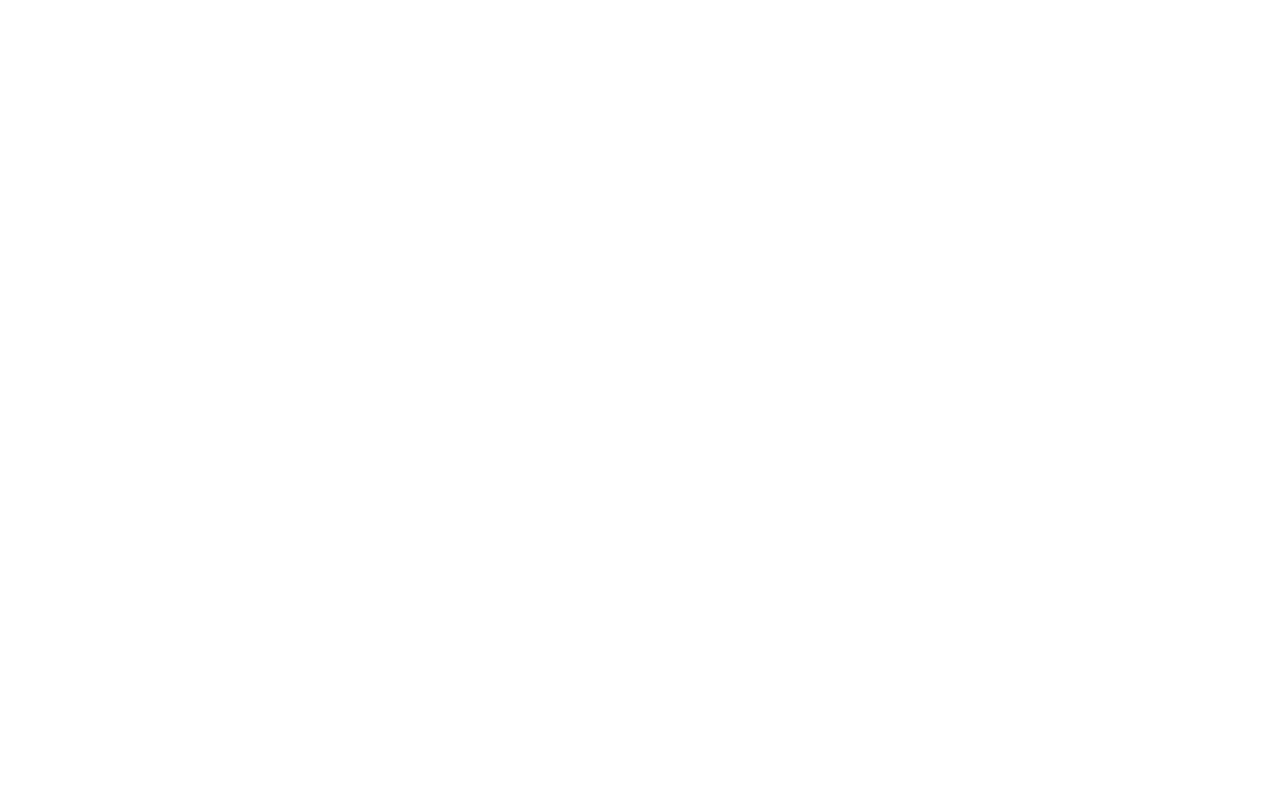
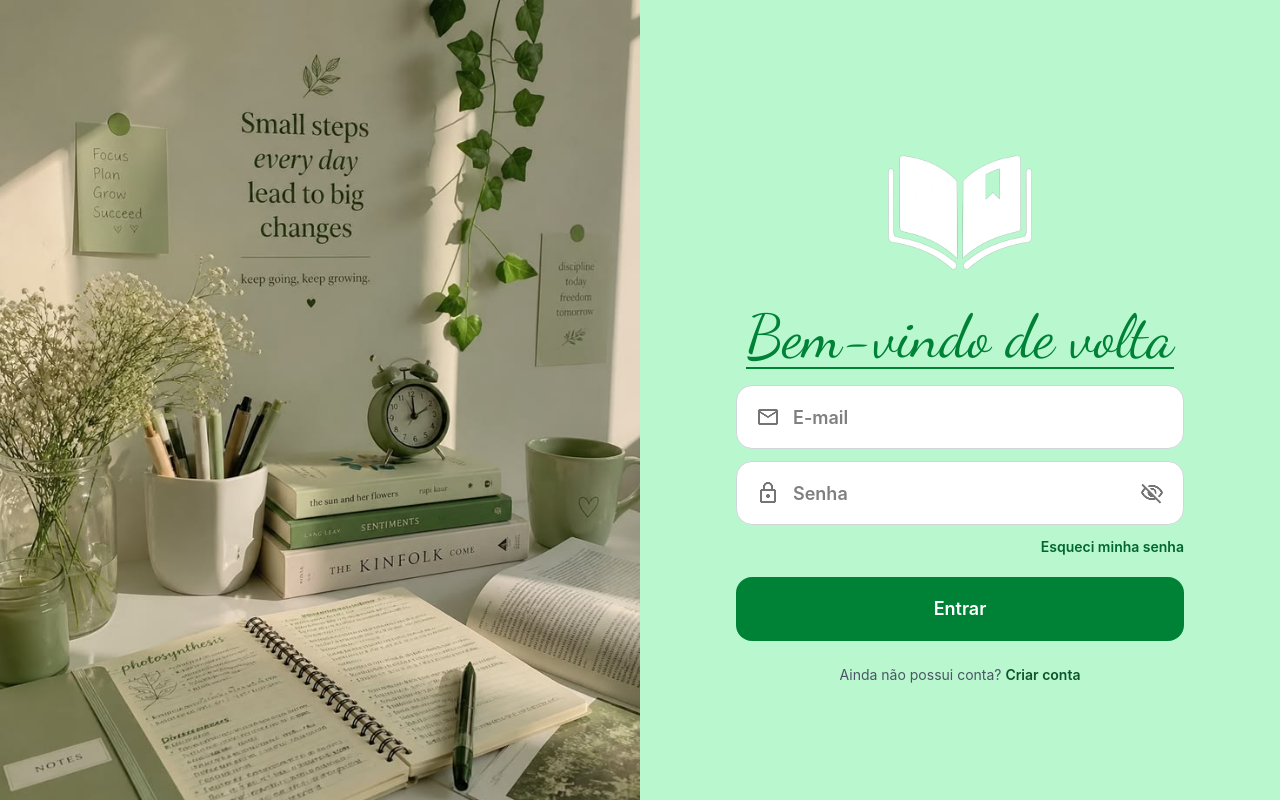
Before and after one commit to RFXXS-DEV/ProjectNexStudy, a Flask app: page /login in a window 1280 px wide. Before the commit the page is empty. Run offline with Flask 3, Linux system fonts and the light colour scheme.

Commit message:
feat: implementa primeira versão da tela de Login

```diff
--- a/static/css/output.css
+++ b/static/css/output.css
@@ -43,6 +43,8 @@
     --text-5xl--line-height: 1;
     --text-6xl: 3.75rem;
     --text-6xl--line-height: 1;
+    --text-8xl: 6rem;
+    --text-8xl--line-height: 1;
     --font-weight-semibold: 600;
     --font-weight-bold: 700;
     --font-weight-extrabold: 800;
@@ -265,6 +267,9 @@
   .mb-4 {
     margin-bottom: calc(var(--spacing) * 4);
   }
+  .mb-5 {
+    margin-bottom: calc(var(--spacing) * 5);
+  }
   .mb-6 {
     margin-bottom: calc(var(--spacing) * 6);
   }
@@ -353,6 +358,9 @@
   }
   .justify-center {
     justify-content: center;
+  }
+  .justify-end {
+    justify-content: flex-end;
   }
   .gap-1 {
     gap: var(--spacing);
@@ -471,6 +479,10 @@
     font-size: var(--text-6xl);
     line-height: var(--tw-leading, var(--text-6xl--line-height));
   }
+  .text-8xl {
+    font-size: var(--text-8xl);
+    line-height: var(--tw-leading, var(--text-8xl--line-height));
+  }
   .text-base {
     font-size: var(--text-base);
     line-height: var(--tw-leading, var(--text-base--line-height));
@@ -528,6 +540,9 @@
   }
   .text-green-700 {
     color: var(--color-green-700);
+  }
+  .text-green-800 {
+    color: var(--color-green-800);
   }
   .text-green-900 {
     color: var(--color-green-900);
--- /dev/null
+++ b/static/js/login.js
@@ -0,0 +1,19 @@
+const senha = document.getElementById("senha");
+const olho = document.getElementById("olhoSenha");
+
+olho.addEventListener("click", () => {
+
+    if (senha.type === "password") {
+        senha.type = "text";
+
+        // troca o ícone para olho aberto
+        olho.src = "/static/icons/IconeOlhoAberto(Light).png";
+
+    } else {
+        senha.type = "password";
+
+        // volta para olho fechado
+        olho.src = "/static/icons/IconeOlhoFechado(Light).png";
+    }
+
+});
--- a/templates/login.html
+++ b/templates/login.html
@@ -0,0 +1,148 @@
+<!DOCTYPE html>
+<html lang="pt-BR">
+<head>
+    <meta charset="UTF-8">
+    <meta name="viewport" content="width=device-width, initial-scale=1.0">
+    <link rel="preconnect" href="https://fonts.googleapis.com">
+    <link rel="preconnect" href="https://fonts.gstatic.com" crossorigin>
+    <link href="https://fonts.googleapis.com/css2?family=Bevan:ital@0;1&family=Dancing+Script:wght@400..700&family=Inter:ital,opsz,wght@0,14..32,100..900;1,14..32,100..900&family=Plus+Jakarta+Sans:ital,wght@0,200..800;1,200..800&family=Slabo+27px&display=swap" rel="stylesheet">
+    <link rel="stylesheet" href="{{ url_for('static', filename='css/output.css') }}">
+
+    <title>Login-NexStudy</title>
+
+
+</head>
+<body>
+
+    <body class="min-h-screen">
+
+    <!-- Página inteira -->
+    <main class="flex min-h-screen">
+
+        <!-- ========================================= -->
+        <!-- LADO ESQUERDO - IMAGEM -->
+        <!-- ========================================= -->
+        <section class="w-1/2 h-screen">
+
+            <img
+                src="{{ url_for('static', filename='img/FundoLogin.jpg') }}"
+                alt="Imagem de fundo"
+                class="w-full h-full object-cover">
+
+        </section>
+
+        <!-- ========================================= -->
+        <!-- LADO DIREITO -->
+        <!-- ========================================= -->
+        <section class="w-1/2 h-screen flex items-center justify-center bg-green-200">
+
+            <!-- Container principal -->
+            <div class="w-full max-w-md px-0 flex flex-col items-center">
+
+                <!-- Logo -->
+                <img
+                    src="{{ url_for('static', filename='img/LogoNexStudy.png') }}"
+                    alt="Logo NexStudy"
+                    class="w-48 mb-0">
+
+                <!-- Título -->
+                <h1 class="text-6xl text-green-700 mb-4 font-dancing border-b-2">
+                    Bem-vindo de volta
+                </h1>
+
+                <!-- ================================= -->
+                <!-- FORMULÁRIO -->
+                <!-- ================================= -->
+
+                <form
+                    action=""
+                    method="POST"
+                    class="w-full flex flex-col gap-3">
+
+                    <!-- Email -->
+                    <div class="relative">
+                        <img
+                            src="{{ url_for('static', filename='icons/IconeEmail(Light).png') }}"
+                            alt="Ícone Email"
+                            class="absolute left-5 top-1/2 -translate-y-1/2 w-6 h-6">
+
+                        <input
+                            type="email"
+                            id="email"
+                            name="email"
+                            placeholder="E-mail"
+                            required
+                            class="w-full h-16 pl-14 pr-4 text-lg rounded-2xl border bg-white cursor-pointer font-semibold focus:text-green-700 focus:transition focus:duration-400 border-gray-300 focus:outline-none focus:cursor-text focus:ring-2 focus:ring-green-500">
+                    </div>
+
+                    <!-- Senha -->
+                    <div class="relative">
+                        <img
+                            src="{{ url_for('static', filename='icons/IconeSenha(Light).png') }}"
+                            alt="Ícone Senha"
+                            class="absolute left-5 top-1/2 -translate-y-1/2 w-6 h-6">
+
+                        <input
+                            type="password"
+                            id="senha"
+                            name="senha"
+                            placeholder="Senha"
+                            required
+                            class="w-full h-16 pl-14 pr-14 text-lg rounded-2xl border bg-white cursor-pointer font-semibold focus:text-green-700 focus:transition focus:duration-400 border-gray-300 focus:outline-none focus:cursor-text focus:ring-2 focus:ring-green-500">
+
+                        <img
+                            id="olhoSenha"
+                            src="{{ url_for('static', filename='icons/IconeOlhoFechado(Light).png') }}"
+                            alt="Mostrar senha"
+                            class="absolute right-5 top-1/2 -translate-y-1/2 w-6 h-6 cursor-pointer">
+                    </div>
+
+                    <!-- Esqueci minha senha -->
+                    <div class="flex justify-end">
+                        <a
+                            href="#"
+                            class="text-sm text-green-800 font-semibold hover:underline">
+
+                            Esqueci minha senha
+
+                        </a>
+                    </div>
+
+                    <!-- Botão -->
+                    <button
+                        type="submit"
+                        class="w-full h-16 mt-2 text-lg rounded-2xl bg-green-700 text-white font-semibold hover:bg-green-800 transition duration-200 cursor-pointer">
+
+                        Entrar
+
+                    </button>
+
+                </form>
+
+                <!-- Link -->
+                <p class="mt-6 text-sm text-gray-600">
+
+                    Ainda não possui conta?
+
+                    <a
+                        href="{{ url_for('cadastro') }}"
+                        class="text-green-900 font-semibold hover:underline">
+
+                        Criar conta
+
+                    </a>
+
+                </p>
+
+            </div>
+
+        </section>
+
+    </main>
+
+    <script src="{{ url_for('static', filename='js/login.js') }}"></script>
+
+</body>
+
+</body>
+</html>
```
Also changed, not shown: templates/cadastro.html (+3 -4 lines), static/img/FundoCadastro.jpg (renamed from static/img/FundoLoginCadastro.jpg), static/img/FundoLogin.jpg (added), static/js/script.js (deleted).
